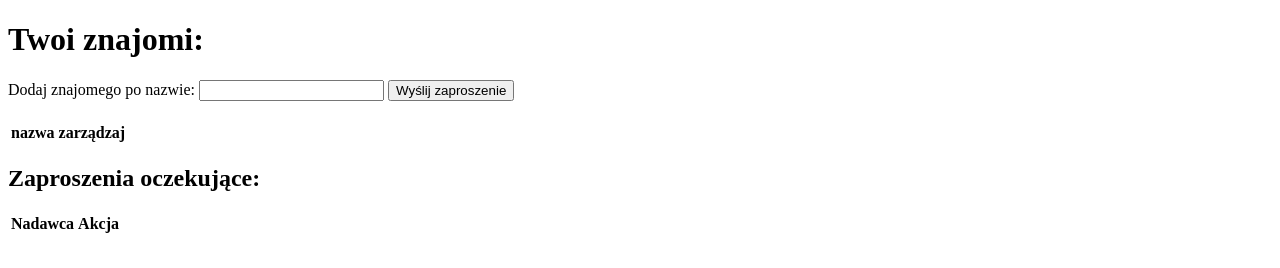
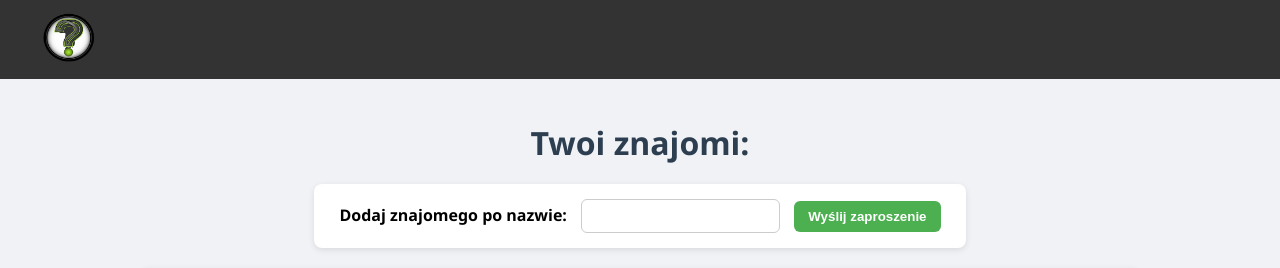
Before and after one commit to iaqup/megaquiz2025, a PHP site: page /znajomi.php in a window 1280 px wide. Shown: the top 268 px of the page. Run offline with PHP 8.4, Linux system fonts and the light colour scheme; the visitor is signed in with stand-in values (Sample User, id 1); data comes from the database, SQL or seed files in the repository; data that the repository does not hold is empty.

Commit message:
Update znajomi.php

```diff
--- a/megaquiz2025-main/znajomi.php
+++ b/megaquiz2025-main/znajomi.php
@@ -1,11 +1,17 @@
 <!DOCTYPE html>
 <html lang="en">
 <head>
+    <link rel="stylesheet" href="Znajomi.css">
     <meta charset="UTF-8">
     <meta name="viewport" content="width=device-width, initial-scale=1.0">
     <title>Znajomi</title>
 </head>
 <body>
+    <nav class="hotbar">
+  <div class="left">
+    <a href="index.php"><img src="logoo.png" alt="skibidi" width="60" height="50"></a>
+  </div>
+    </nav>
     <h1>Twoi znajomi:</h1>
     <form method="post" style="margin-bottom:20px;">
         <label for="add_friend">Dodaj znajomego po nazwie:</label>
@@ -82,4 +88,5 @@
         ?>
     </table>
 </body>
+
 </html>
```
